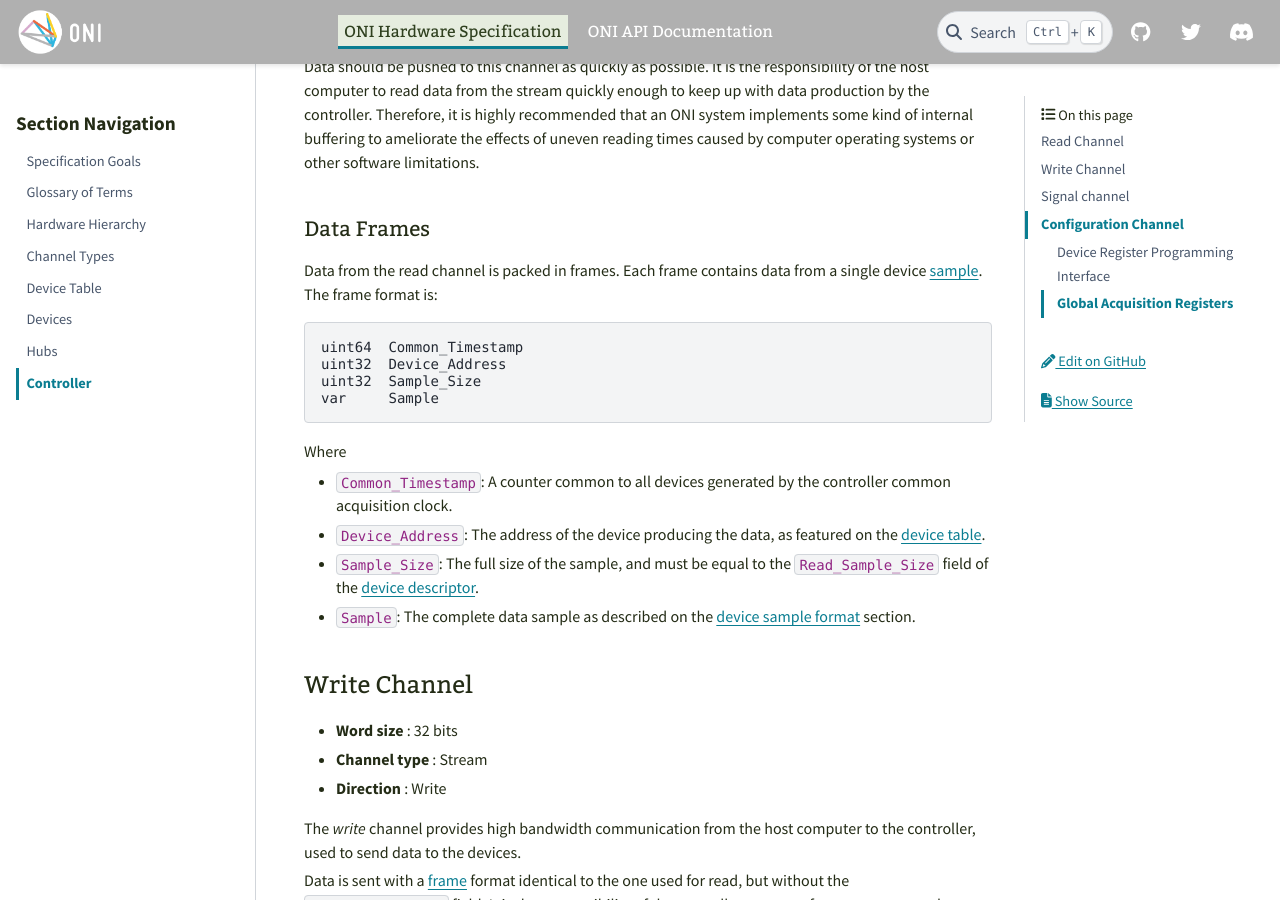
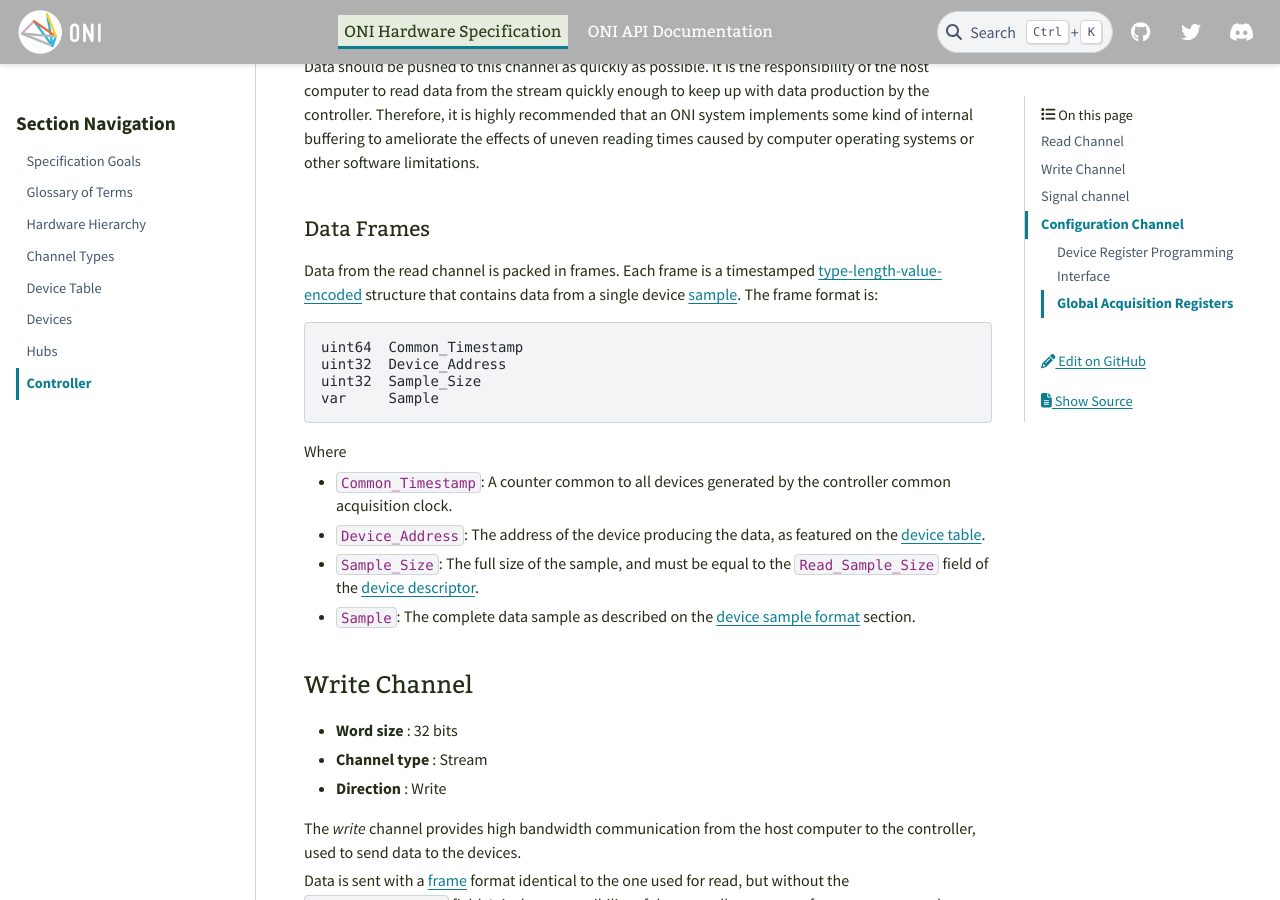
Before and after one commit to open-ephys/ONI, a Sphinx documentation site: the page built from source/hw-spec/controller.rst, in a window 1280 px wide and 900 px high, scrolled down 941 px. Built offline with Sphinx 7.4.7 and the PyData theme 0.15.4, drawn with Linux system fonts in a browser that asks for light colours.

Commit message:
Add TLV link to data frames section of controller.rst

```diff
--- a/source/hw-spec/controller.rst
+++ b/source/hw-spec/controller.rst
@@ -57,8 +57,10 @@ systems or other software limitations.
 Data Frames
 ~~~~~~~~~~~
 
-Data from the read channel is packed in frames. Each frame contains data from a
-single device :ref:`sample <dev-sample>`. The frame format is:
+Data from the read channel is packed in frames. Each frame is a timestamped
+`type-length-value-encoded <https://en.wikipedia.org/wiki/Type%E2%80%93length%E2%80%93value>`__
+structure that contains data from a single device :ref:`sample <dev-sample>`.
+The frame format is:
 
 ::
 
```
